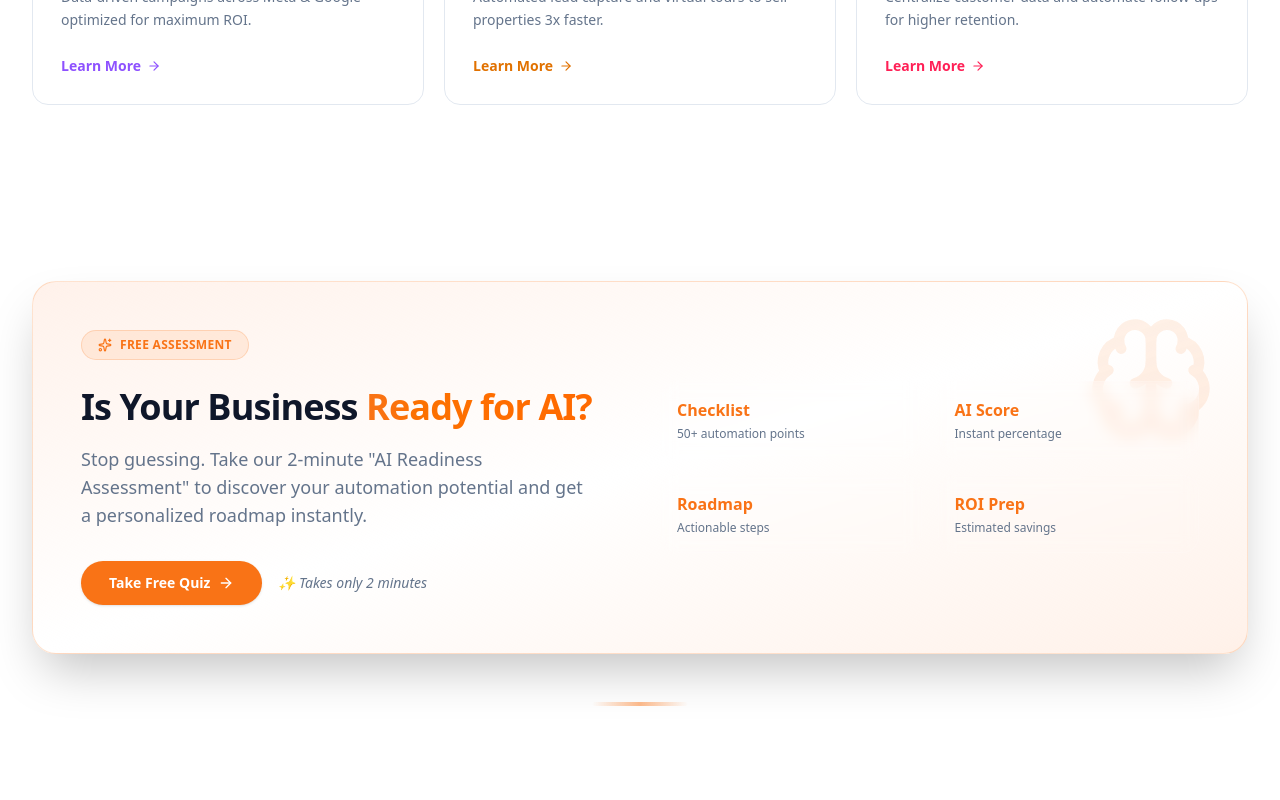
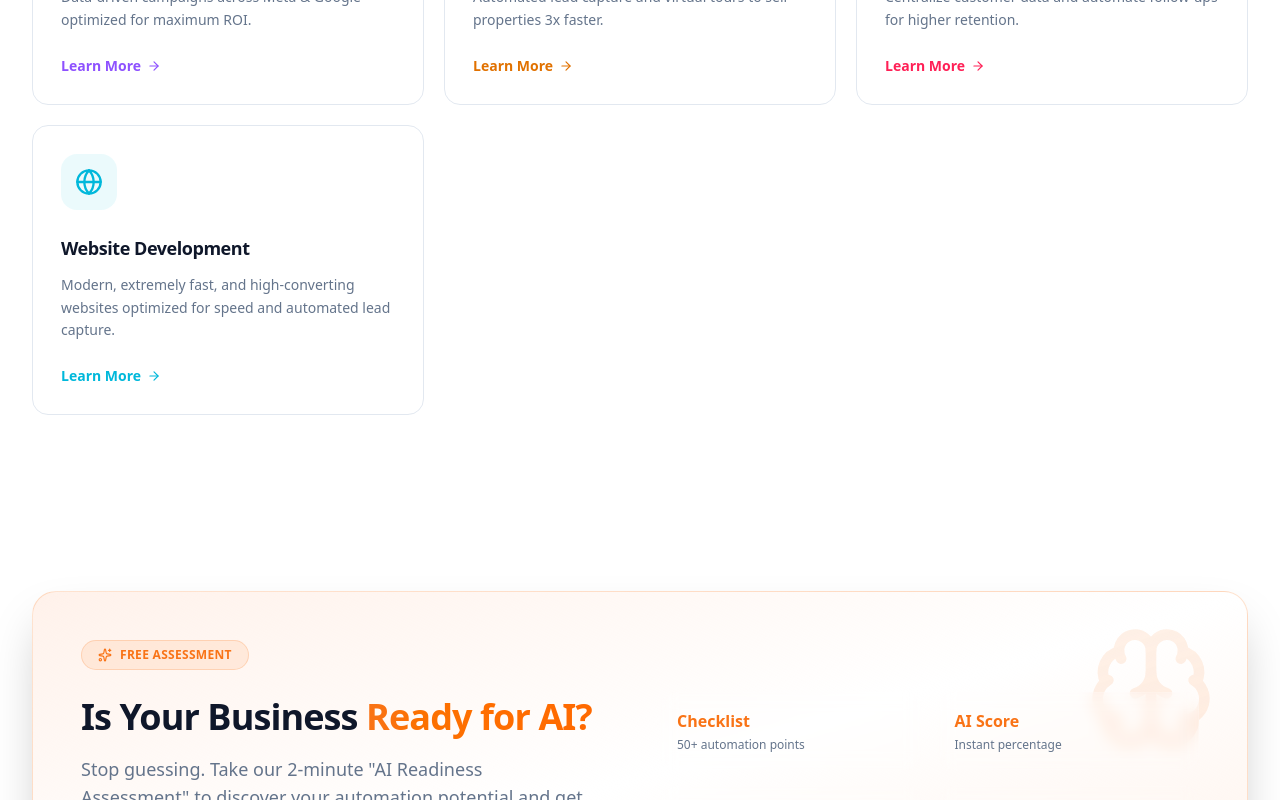
Before and after one commit to ATULAUTOMATION1/atulautomation2.0, a Next.js app: page / in a window 1280 px wide. Shown: the part 1720-2520 px from the top of the page. Built offline with nearby package versions, Linux system fonts and the light colour scheme.

Commit message:
feat: Add Website Development module across services, footer, and capabilities dynamic route

```diff
--- a/app/capabilities/[slug]/page.tsx
+++ b/app/capabilities/[slug]/page.tsx
@@ -117,7 +117,7 @@ const SERVICE_DATA: Record<string, any> = {
         ],
         demoComponent: <WorkflowBuilder />
     },
-    "web-dev": {
+    "web-development": {
         title: "Web Development",
         subtitle: "High-Performance Digital Experiences",
         description: "We build websites that look beautiful and load instantly. Optimized for SEO, accessibility, and conversion.",
--- a/components/layout/footer.tsx
+++ b/components/layout/footer.tsx
@@ -10,6 +10,7 @@ const footerLinks = {
         { name: "Chatbot Development", href: "/capabilities/chatbots" },
         { name: "Workflow Automation", href: "/capabilities/workflow" },
         { name: "AI Marketing", href: "/capabilities/marketing" },
+        { name: "Website Development", href: "/capabilities/web-development" },
     ],
     Industries: [
         { name: "Real Estate", href: "/industries/ai-automation-for-real-estate" },
--- a/components/sections/services.tsx
+++ b/components/sections/services.tsx
@@ -1,6 +1,6 @@
 
 import Link from "next/link";
-import { ArrowRight, Cpu, MessageSquare, Zap, BarChart, Building, Users } from "lucide-react";
+import { ArrowRight, Cpu, MessageSquare, Zap, BarChart, Building, Users, Globe } from "lucide-react";
 
 const services = [
     { icon: Cpu, title: "AI Automation", description: "Self-learning algorithms that adapt to your business and streamline complex processes.", href: "/capabilities/ai-agents", color: "text-primary", bg: "bg-primary/8", border: "group-hover:border-primary/40", glow: "group-hover:shadow-primary/10" },
@@ -9,6 +9,7 @@ const services = [
     { icon: BarChart, title: "AI Marketing", description: "Data-driven campaigns across Meta & Google optimized for maximum ROI.", href: "/capabilities/marketing", color: "text-violet-500", bg: "bg-violet-500/8", border: "group-hover:border-violet-500/40", glow: "group-hover:shadow-violet-500/10" },
     { icon: Building, title: "Real Estate Services", description: "Automated lead capture and virtual tours to sell properties 3x faster.", href: "/capabilities/real-estate", color: "text-amber-600", bg: "bg-amber-500/8", border: "group-hover:border-amber-500/40", glow: "group-hover:shadow-amber-500/10" },
     { icon: Users, title: "CRM Solutions", description: "Centralize customer data and automate follow-ups for higher retention.", href: "/capabilities/crm", color: "text-rose-500", bg: "bg-rose-500/8", border: "group-hover:border-rose-500/40", glow: "group-hover:shadow-rose-500/10" },
+    { icon: Globe, title: "Website Development", description: "Modern, extremely fast, and high-converting websites optimized for speed and automated lead capture.", href: "/capabilities/web-development", color: "text-cyan-500", bg: "bg-cyan-500/8", border: "group-hover:border-cyan-500/40", glow: "group-hover:shadow-cyan-500/10" },
 ];
 
 export function Services() {
```
